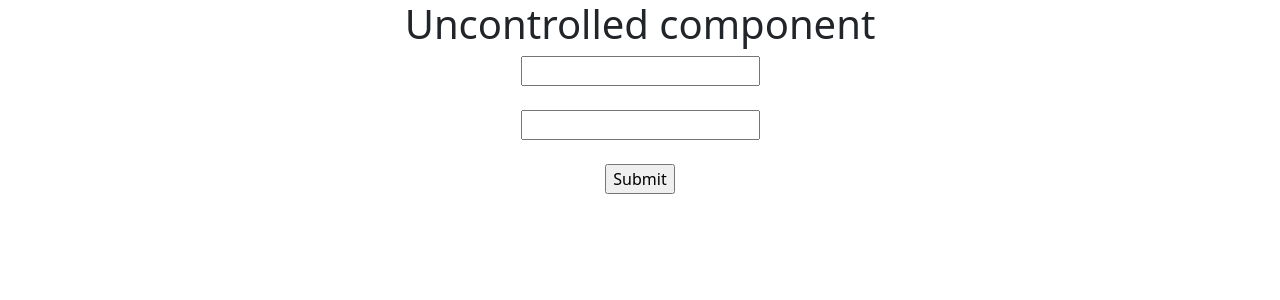
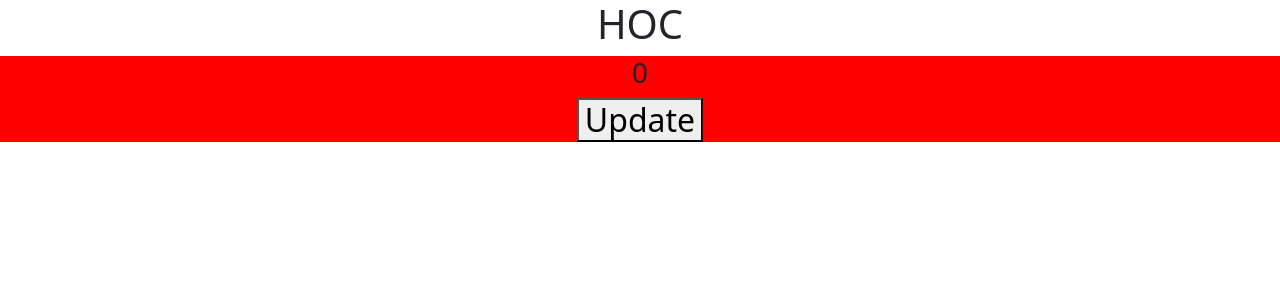
Before and after one commit to abinash0013/learning-ReactJs, a React (Create React App) app: page / in a window 1280 px wide. Shown: the top 300 px of the page. Built offline with nearby package versions, Linux system fonts and the light colour scheme.

Commit message:
using High Order Component

```diff
--- a/src/App.js
+++ b/src/App.js
@@ -19,33 +19,59 @@ import "./App.css";
 // import Student from "./Student";
 // import style from "./Modular.module.css";
 
-// uncontroll componet //
+// Using HOC
 function App() {
-    const inputRefOne = useRef(null);
-    const inputRefTwo = useRef(null);
-
-    function submitForm(e) {
-        e.preventDefault();
-        console.log("input field one value", inputRefOne.current.value);
-        console.log("input field two value", inputRefTwo.current.value);
-    }
     return (
         <div className="App">
-            <h1>Uncontrolled component</h1>
-            <form onSubmit={submitForm}>
-                <input type="text" ref={inputRefOne} />
-                <br />
-                <br />
-                <input type="text" ref={inputRefTwo} />
-                <br />
-                <br />
-                <input type="submit" value="Submit" />
-                <br />
-                <br />
-            </form>
+            <h1>HOC</h1>
+            <HOCRed cmp={Counter} />
         </div>
     );
 }
+function HOCRed(props) {
+    return (
+        <h2 style={{ backgroundColor: "red" }}>
+            <props.cmp />
+        </h2>
+    );
+}
+function Counter() {
+    const [count, setCount] = useState(0);
+    return (
+        <div>
+            <h3>{count}</h3>
+            <button onClick={() => setCount(count + 1)}>Update</button>
+        </div>
+    );
+}
+
+// uncontroll componet //
+// function App() {
+//     const inputRefOne = useRef(null);
+//     const inputRefTwo = useRef(null);
+
+//     function submitForm(e) {
+//         e.preventDefault();
+//         console.log("input field one value", inputRefOne.current.value);
+//         console.log("input field two value", inputRefTwo.current.value);
+//     }
+//     return (
+//         <div className="App">
+//             <h1>Uncontrolled component</h1>
+//             <form onSubmit={submitForm}>
+//                 <input type="text" ref={inputRefOne} />
+//                 <br />
+//                 <br />
+//                 <input type="text" ref={inputRefTwo} />
+//                 <br />
+//                 <br />
+//                 <input type="submit" value="Submit" />
+//                 <br />
+//                 <br />
+//             </form>
+//         </div>
+//     );
+// }
 // controlled component //
 // function App() {
 //     let [val, setVal] = useState();
```
